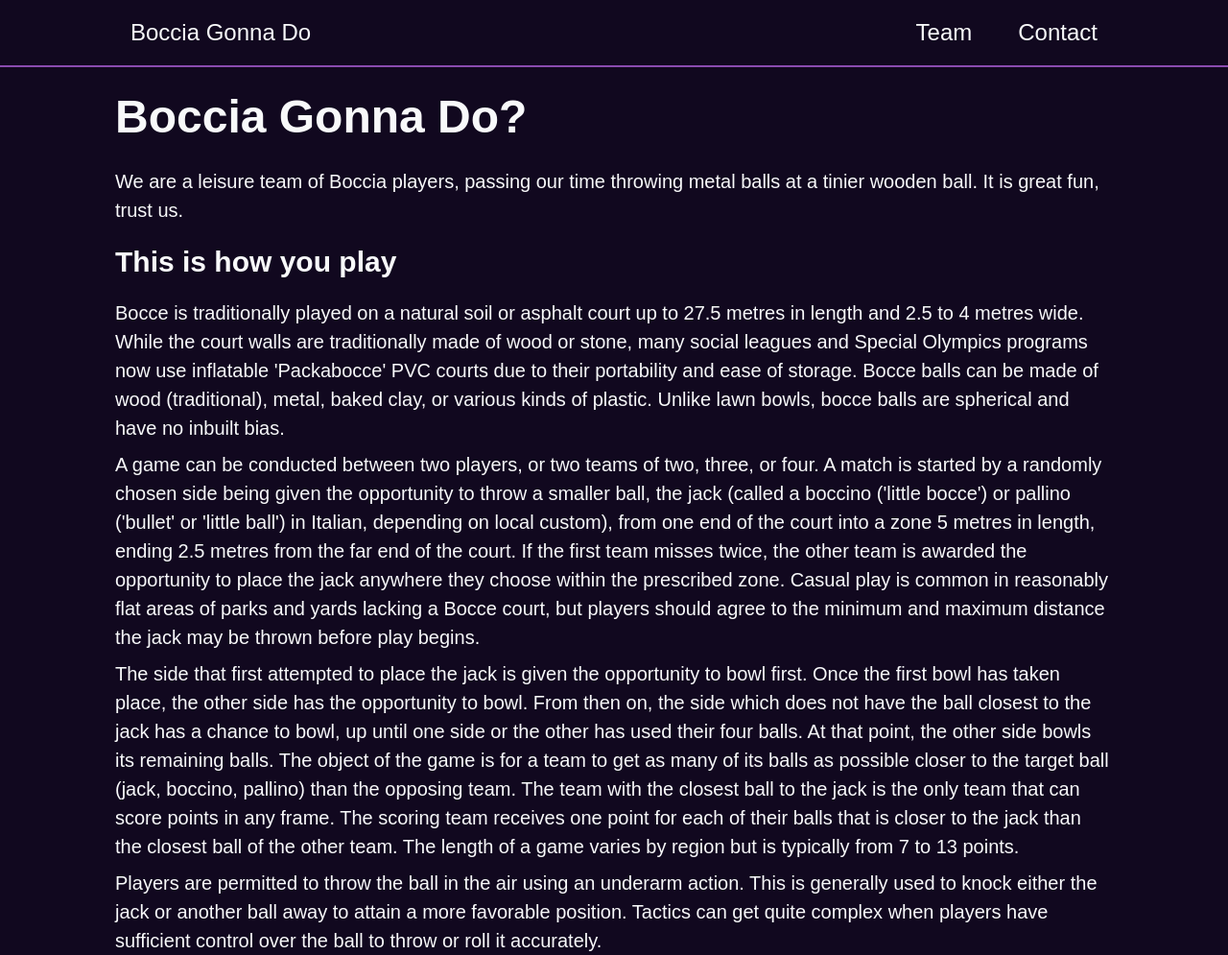
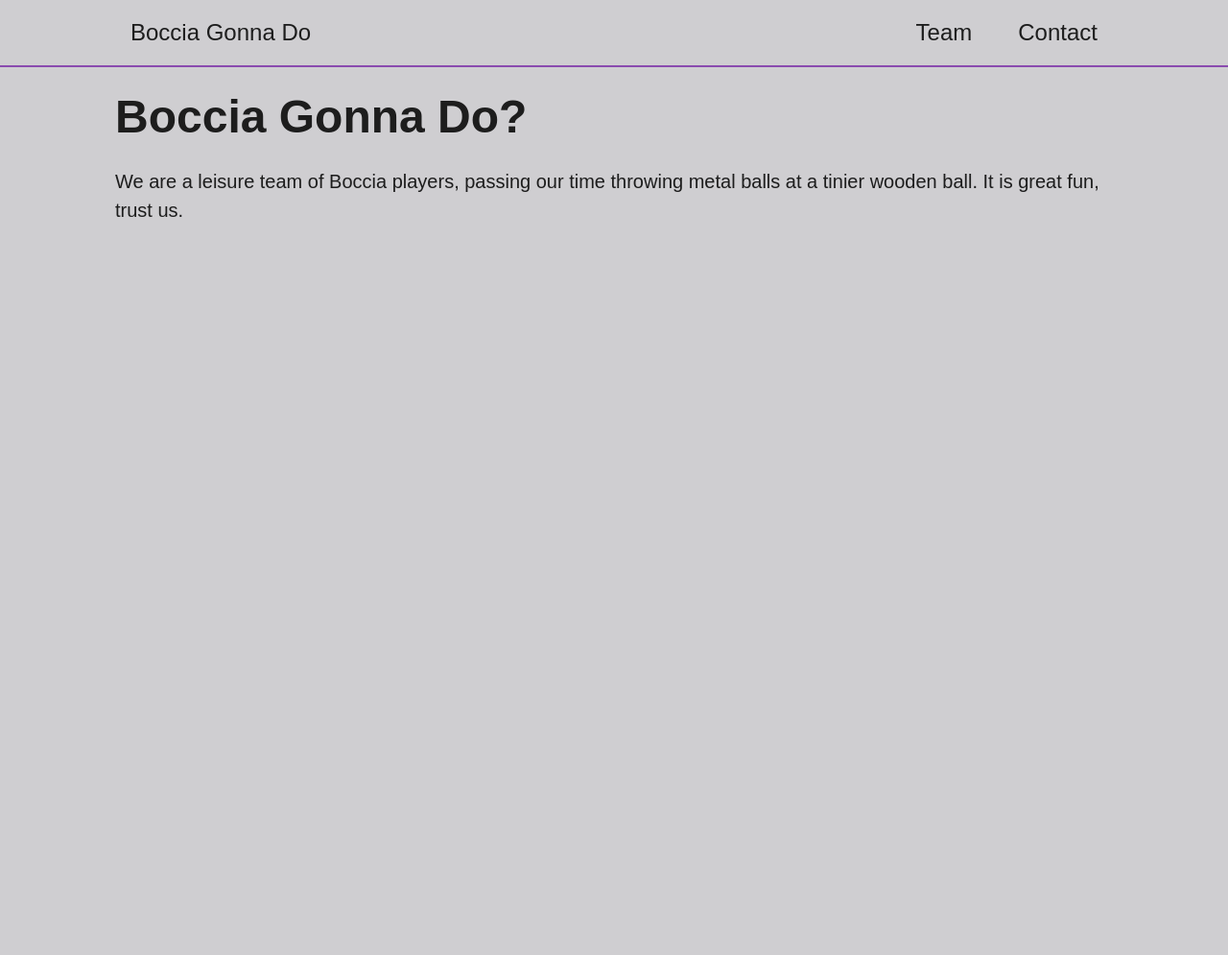
Before and after one commit to derjubu/boccia-gonna-do, a Gatsby site: page / in a window 1280 px wide. Shown: the whole page at 96% size. After the commit the page ends 800 px from the top, so only its background shows below. Built offline with nearby package versions, Linux system fonts and the light colour scheme; Gatsby itself is replaced by a stand-in of ours.

```diff
--- a/src/helpers/variables.css
+++ b/src/helpers/variables.css
@@ -1,7 +1,7 @@
 :root {
-  --font-color-navi: #f8f9fa;
-  --font-color-hover: #11081f;
-  --font-color-main: #f8f9fa;
+  --font-color-navi: #1d1d1d;
+  --font-color-hover: #cfced1;
+  --font-color-main: #1d1d1d;
 
   --font-size-400: 1rem;
   --font-size-500: 1.25rem;
@@ -10,9 +10,9 @@
   --font-size-800: 2rem;
   --font-size-900: 3rem;
 
-  --background-navi: #11081f;
-  --background-navi-hover: #f8f9fa;
-  --background-main: #11081f;
+  --background-navi: #cfced1;
+  --background-navi-hover: #1d1d1d;
+  --background-main: #cfced1;
 
   --hightlight-color-400: #8a4baf;
 
--- a/src/pages/index.tsx
+++ b/src/pages/index.tsx
@@ -4,58 +4,10 @@
 export default function Index() {
   return (
     <Layout title="Boccia Gonna Do?">
-      <>
-        <p>
-          We are a leisure team of Boccia players, passing our time throwing
-          metal balls at a tinier wooden ball. It is great fun, trust us.
-        </p>
-        <h2>This is how you play</h2>
-        <p>
-          Bocce is traditionally played on a natural soil or asphalt court up to
-          27.5 metres in length and 2.5 to 4 metres wide. While the court walls
-          are traditionally made of wood or stone, many social leagues and
-          Special Olympics programs now use inflatable 'Packabocce' PVC courts
-          due to their portability and ease of storage. Bocce balls can be made
-          of wood (traditional), metal, baked clay, or various kinds of plastic.
-          Unlike lawn bowls, bocce balls are spherical and have no inbuilt bias.
-        </p>
-        <p>
-          A game can be conducted between two players, or two teams of two,
-          three, or four. A match is started by a randomly chosen side being
-          given the opportunity to throw a smaller ball, the jack (called a
-          boccino ('little bocce') or pallino ('bullet' or 'little ball') in
-          Italian, depending on local custom), from one end of the court into a
-          zone 5 metres in length, ending 2.5 metres from the far end of the
-          court. If the first team misses twice, the other team is awarded the
-          opportunity to place the jack anywhere they choose within the
-          prescribed zone. Casual play is common in reasonably flat areas of
-          parks and yards lacking a Bocce court, but players should agree to the
-          minimum and maximum distance the jack may be thrown before play
-          begins.
-        </p>
-        <p>
-          The side that first attempted to place the jack is given the
-          opportunity to bowl first. Once the first bowl has taken place, the
-          other side has the opportunity to bowl. From then on, the side which
-          does not have the ball closest to the jack has a chance to bowl, up
-          until one side or the other has used their four balls. At that point,
-          the other side bowls its remaining balls. The object of the game is
-          for a team to get as many of its balls as possible closer to the
-          target ball (jack, boccino, pallino) than the opposing team. The team
-          with the closest ball to the jack is the only team that can score
-          points in any frame. The scoring team receives one point for each of
-          their balls that is closer to the jack than the closest ball of the
-          other team. The length of a game varies by region but is typically
-          from 7 to 13 points.
-        </p>
-        <p>
-          Players are permitted to throw the ball in the air using an underarm
-          action. This is generally used to knock either the jack or another
-          ball away to attain a more favorable position. Tactics can get quite
-          complex when players have sufficient control over the ball to throw or
-          roll it accurately.
-        </p>
-      </>
+      <p>
+        We are a leisure team of Boccia players, passing our time throwing metal
+        balls at a tinier wooden ball. It is great fun, trust us.
+      </p>
     </Layout>
   )
 }
```
Also changed, not shown: src/components/teamMemberCard/teamMemberCard.tsx (added, +20 -0 lines), src/pages/team/index.tsx (+4 -13 lines), src/components/teamMemberCard/teamMemberCard.module.tsx (added).
